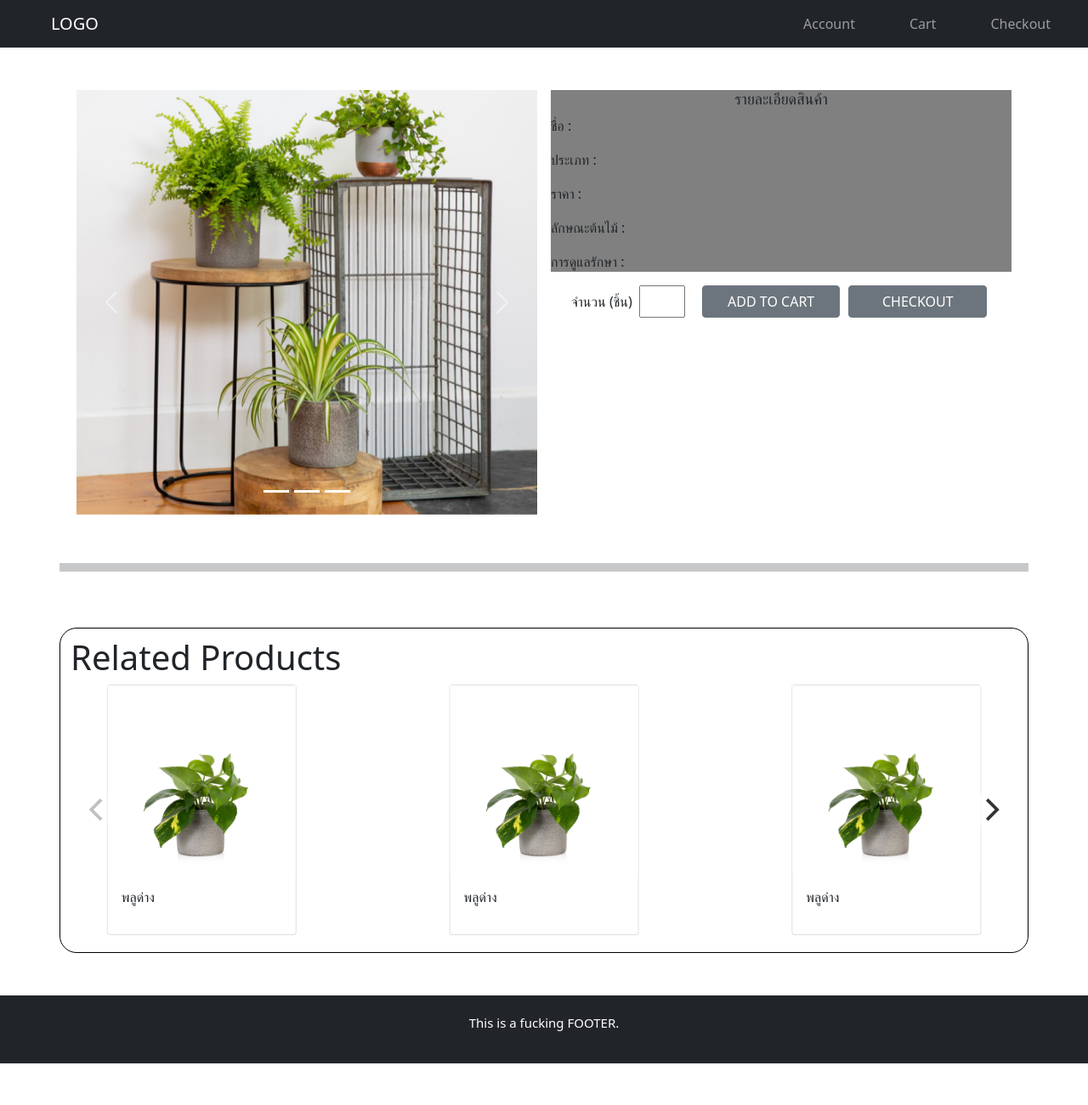
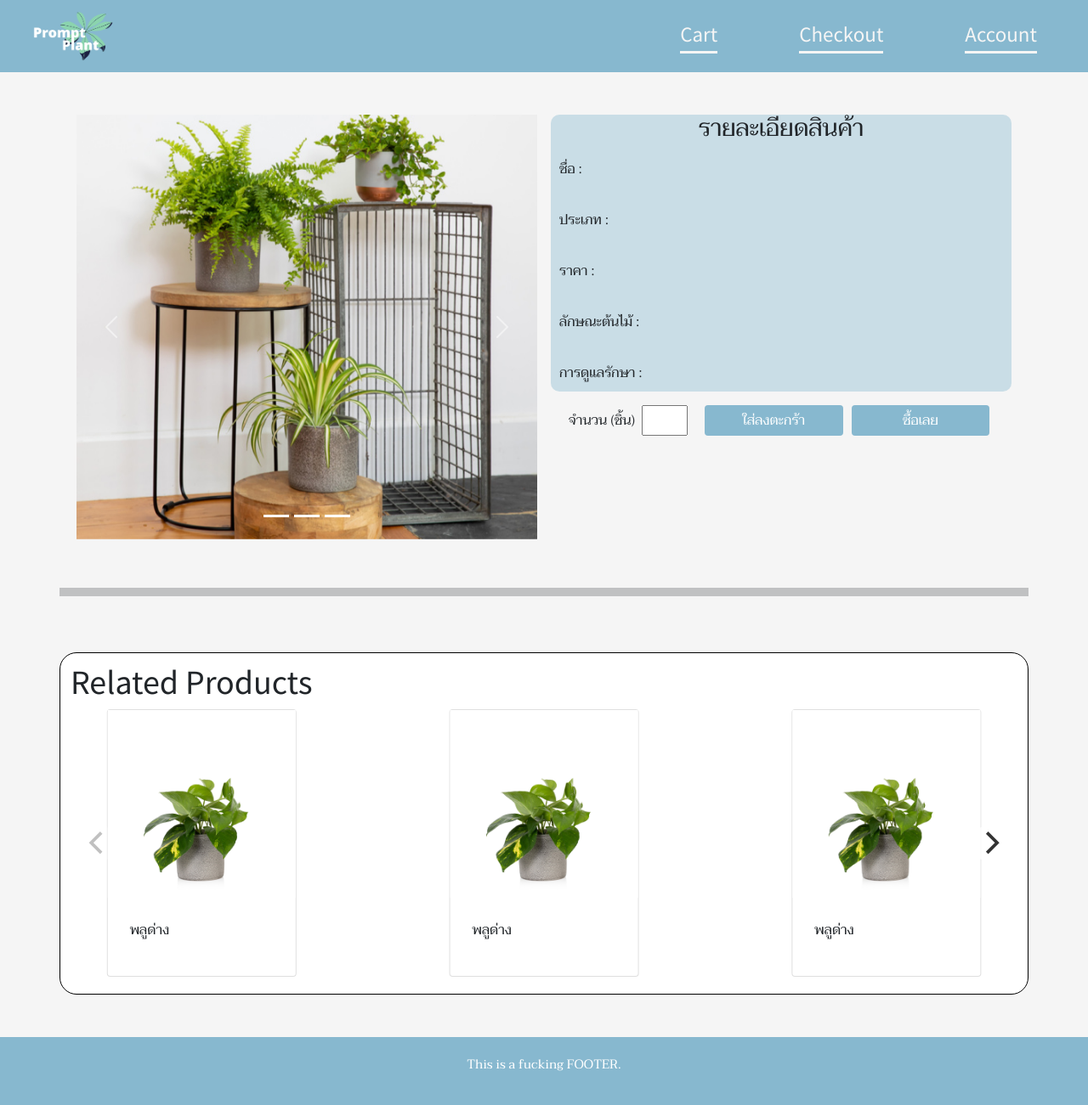
Before and after one commit to sutha001/ECommerceIndoorplants, a PHP site: the page made by user/New folder/product-test.html in a window 1280 px wide. Shown: the whole page at 85% size. Before the commit the page ends 1252 px from the top, so only its background shows below. Run offline with PHP 8.4, Linux system fonts and the light colour scheme; some libraries are stand-ins or nearby versions.

Commit message:
product edes

```diff
--- a/user/New folder/css/product-test.css
+++ b/user/New folder/css/product-test.css
@@ -10,12 +10,16 @@
   margin: auto;
   max-width: 300px;
 }
+body{
+  background-color: whitesmoke;
+  font-family: 'Source Sans Pro', sans-serif;
+}
 
 .footer {
   width: 100%;
   height: 80px;
   color: white;
-  background-color:#212529;
+  background-color:#87b8cf;
   text-align: center;
   font-size: 15px;
   justify-content:center;
@@ -39,6 +43,7 @@
   display: flex;
   flex-direction: column;
   border: 1px solid black;
+  background-color: white;
   border-radius: 20px;
   padding-top: 10px;
   padding-bottom: 20px;
@@ -69,3 +74,35 @@
   border: 1px solid black;
   border-radius: 10px;
 }
+.navbar{
+  background-color:#87b8cf;
+}
+.nav{
+  color: whitesmoke;
+  font-size: 25px;
+  text-decoration: none;
+  border-bottom: 3px solid whitesmoke;
+  transition: 0.3s;
+}
+.nav:hover{
+  color: grey;
+  border-bottom: 3px solid grey;
+}
+.btn-primary{
+  width: 100%;
+  background-color: #87b8cf !important;
+  border: none;
+  transition: 0.3s;
+}
+.btn-primary:hover{
+  background-color: #598faa !important;
+  text-decoration: underline;
+}
+.detail-product{
+  background-color: rgba(135, 184, 207, 0.4);
+  border-radius: 10px;
+}
+p{
+  padding:10px;
+  font-family: 'Taviraj', serif;
+}
--- a/user/New folder/main.css
+++ b/user/New folder/main.css
@@ -7,6 +7,7 @@ body,html{
   font-family: 'Source Sans Pro', sans-serif;
   background: rgb(204,222,237);
   background: linear-gradient(0deg, rgba(204,222,237,1) 0%, rgba(255,255,255,1) 100%);
+  /*background-color: #ccdeed;*/
 }
 .carousel-item > img {
   object-fit: cover;
--- a/user/New folder/product-test.html
+++ b/user/New folder/product-test.html
@@ -7,28 +7,32 @@
   <link rel="stylesheet" href="bootstrap/css/bootstrap.min.css">
   <link rel="stylesheet" href="https://unpkg.com/flickity@2/dist/flickity.min.css">
   <link rel="stylesheet" href="/path/to/flickity.css" media="screen">
+  <link rel="preconnect" href="https://fonts.gstatic.com">
+  <link href="https://fonts.googleapis.com/css2?family=Source+Sans+Pro&family=Taviraj&display=swap" rel="stylesheet">
   <link rel="stylesheet" href="./css/product-test.css">
   <title>product</title>
 </head>
 
 <body>
   <!-- Navbar -->
-  <nav class="navbar navbar-expand-lg bg-dark navbar-dark">
+  <nav class="navbar navbar-expand-lg navbar-light">
     <div class="container-fluid">
-      <a class="navbar-brand px-5" href="#">LOGO</a>
+      <a class="navbar-brand px-4" href="./index.html">
+        <div style="width:100px; cursor: pointer;"><img src="./img/Ser.png" width="100%"></div>
+      </a>
       <button class="navbar-toggler" data-bs-target="#menu" data-bs-toggle="collapse">
         <span class="navbar-toggler-icon"></span>
       </button>
       <div class="navbar-collapse collapse" id="menu">
         <ul class="navbar-nav ms-auto">
-          <li class="navbar-item px-4">
-            <a href="" class="nav-link">Account</a>
+          <li class="navbar-item px-5">
+            <a href="cart.html" class="nav">Cart</a>
           </li>
-          <li class="navbar-item px-4">
-            <a href="" class="nav-link">Cart</a>
+          <li class="navbar-item px-5">
+            <a href="html.html" class="nav">Checkout</a>
           </li>
-          <li class="navbar-item px-4">
-            <a href="" class="nav-link">Checkout</a>
+          <li class="navbar-item px-5">
+            <a href="" class="nav" >Account</a>
           </li>
         </ul>
       </div>
@@ -72,9 +76,9 @@
 
         <div class="col-12 col-sm-6 px-2">
             <div class="box-product">
-                <div class="detail-product" style="background-color: gray;">
+                <div class="detail-product">
 
-                  <h1 style="font-size: 18px;text-align: center;">รายละเอียดสินค้า</h1>
+                  <h1 style="font-size: 28px;text-align: center; font-family: 'Taviraj', serif;">รายละเอียดสินค้า</h1>
                   <div style="text-align: left;">
                     <p>ชื่อ : </p>
                     <p>ประเภท : </p>
@@ -87,9 +91,9 @@
                 <div class="quantity-product" style="display: flex;flex-direction:column;">
                   <div class="empty-quantity" style="flex:1;"></div>
                   <div class="text-box-quantity-product" style="display: flex; flex-direction: row; justify-content: center;">
-                    <a style="display: flex; align-items: center;">จำนวน (ชิ้น) </a>&ensp;<input type="number" min="1" id="fname" name="fname" style="width: 10%;">
-                    <input type="button" class="btn btn-secondary" style="width: 30%; margin-left: 20px; margin-right: 5px;" value="ADD TO CART">
-                    <input type="button" class="btn btn-secondary" style="width: 30%; margin-left: 5px; margin-right: 5px;" value="CHECKOUT">
+                    <a style="display: flex; align-items: center; font-family: 'Taviraj', serif;">จำนวน (ชิ้น) </a>&ensp;<input type="number" min="1" id="fname" name="fname" style="width: 10%;">
+                    <input type="button" class="btn btn-primary" style="width: 30%; margin-left: 20px; margin-right: 5px;font-family: 'Taviraj', serif;" value="ใส่ลงตะกร้า">
+                    <input type="button" class="btn btn-primary" style="width: 30%; margin-left: 5px; margin-right: 5px;font-family: 'Taviraj', serif;" value="ซื้อเลย">
                   </div>
                   <div class="empty-quantity" style="flex:1;"></div>
                 </div>
```
